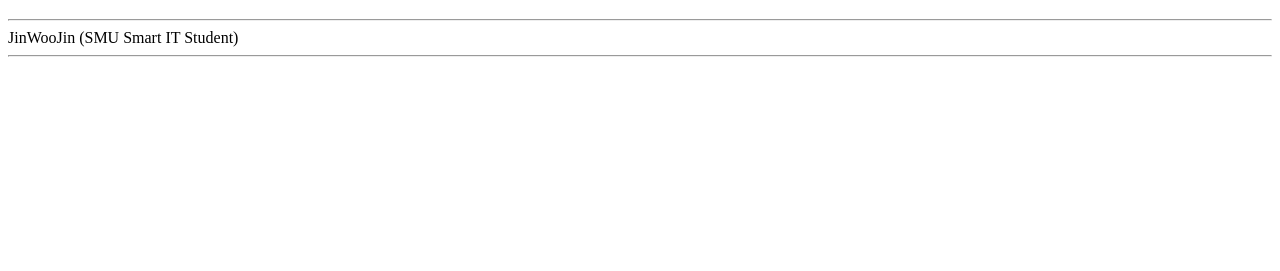
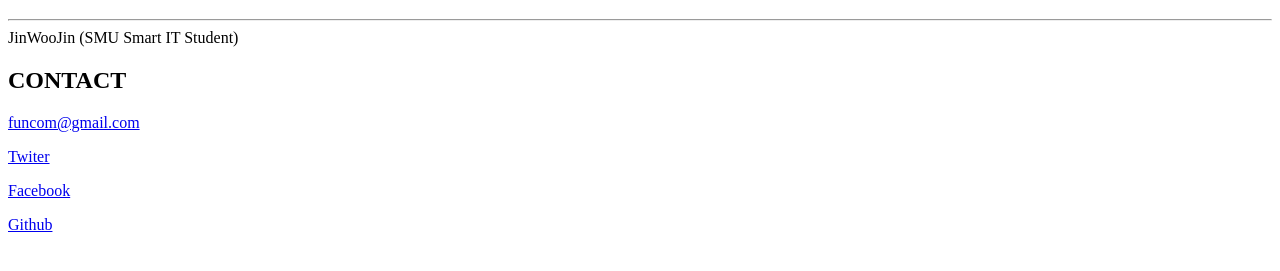
Before and after one commit to WdoubleJ/git-ict03, a plain HTML site: page index.html in a window 1280 px wide. Shown: the part 61-332 px from the top of the page. Drawn offline with Linux system fonts and the light colour scheme.

Commit message:
Update index.html

```diff
--- a/index.html
+++ b/index.html
@@ -11,7 +11,27 @@
 </body>
 <hr>
     JinWooJin (SMU Smart IT Student)
-<hr>
-
-
+</hr>
+    <main>
+  <article id="mainLeft">
+    <section>
+      <h2>CONTACT</h2>
+      <!-- 소셜 미디어를 비롯한 연락처 정보 -->
+      <p>
+        <i class="fa fa-envelope" aria-hidden="true"></i>
+        <a href="mailto:funcom@gmail.com">funcom@gmail.com</a>
+      </p>
+      <p>
+        <i class="fa fa-twitter" aria-hidden="true"></i>
+        <a href="트위터 연결 주소">Twiter</a>
+      </p>
+      <p>
+        <i class="fa fa-facebook" aria-hidden="true"></i>
+        <a href="페이스북 연결 주소">Facebook</a>
+      </p>
+      <p>
+        <i class="fa fa-github" aria-hidden="true"></i>
+        <a href="https://www.github.com/peacein">Github</a>
+      </p>
+    </section>
 </html>
```
